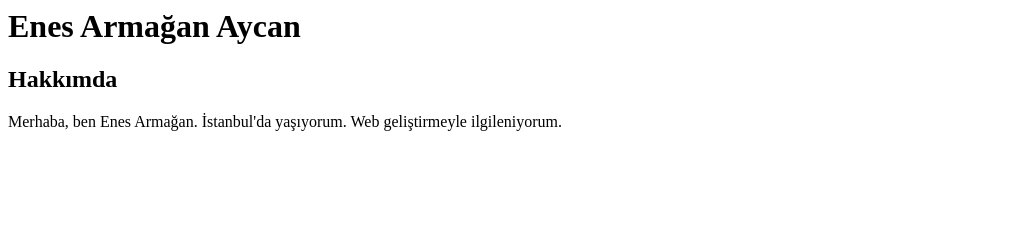
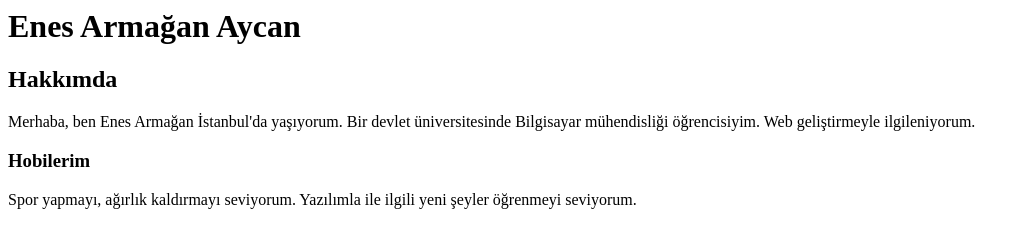
Before and after one commit to enesarmagan7/frontend, a plain HTML site: page firstPage/index.html in a window 1280 px wide. Shown: the whole page, without its empty margins (0-1030 px from the left). Drawn offline with Linux system fonts and the light colour scheme.

Commit message:
Update index.html

```diff
--- a/firstPage/index.html
+++ b/firstPage/index.html
@@ -5,4 +5,6 @@
  <h2>Hakkımda</h2>
 
  <!-- Paragraf -->
- <p>Merhaba, ben Enes Armağan. İstanbul'da yaşıyorum. Web geliştirmeyle ilgileniyorum.</p>
+ <p>Merhaba, ben Enes Armağan İstanbul'da yaşıyorum. Bir devlet üniversitesinde Bilgisayar mühendisliği öğrencisiyim. Web geliştirmeyle ilgileniyorum.</p>
+ <h3>Hobilerim</h3>
+ <p>Spor yapmayı, ağırlık kaldırmayı seviyorum. Yazılımla ile ilgili yeni şeyler öğrenmeyi seviyorum.</p>
```
